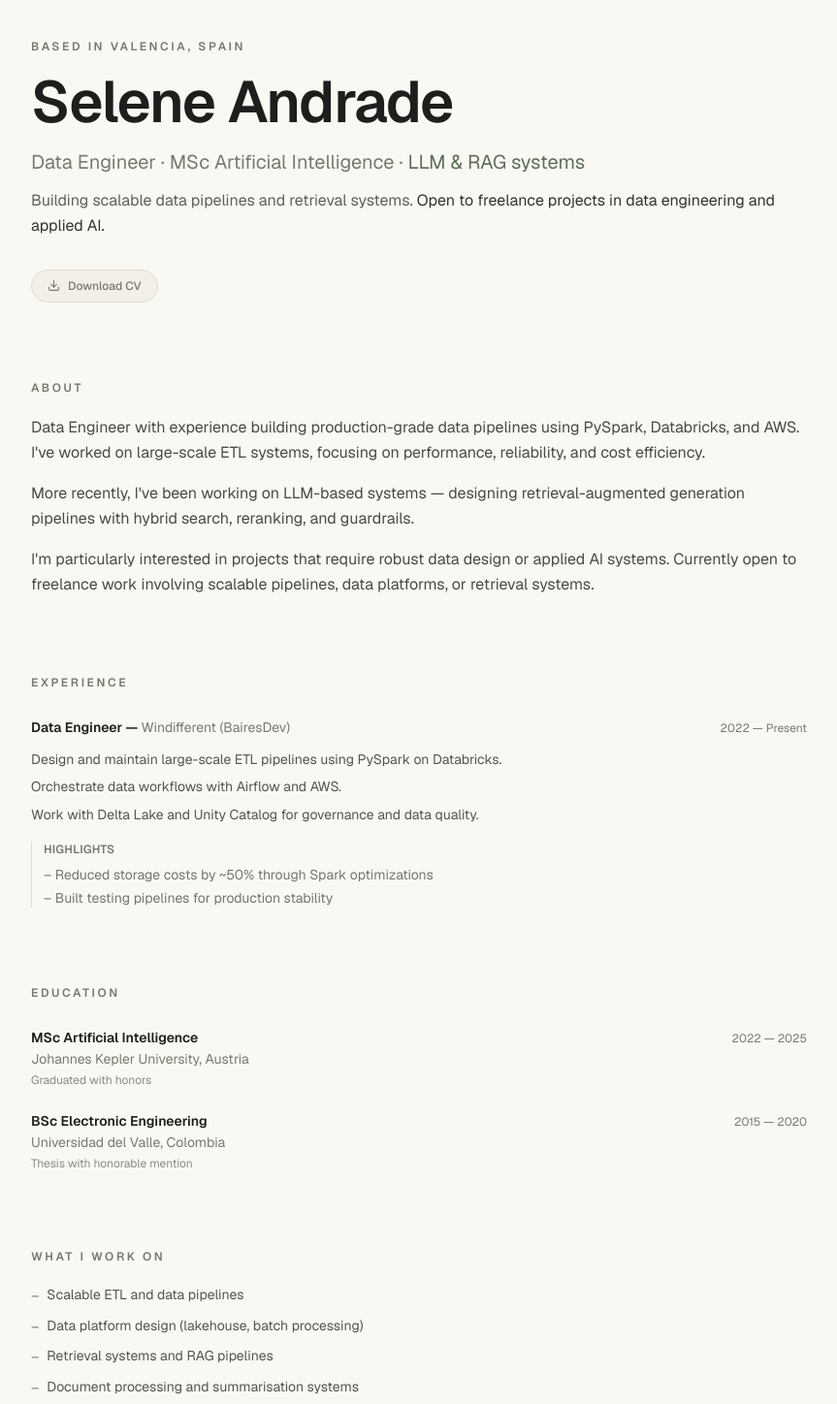
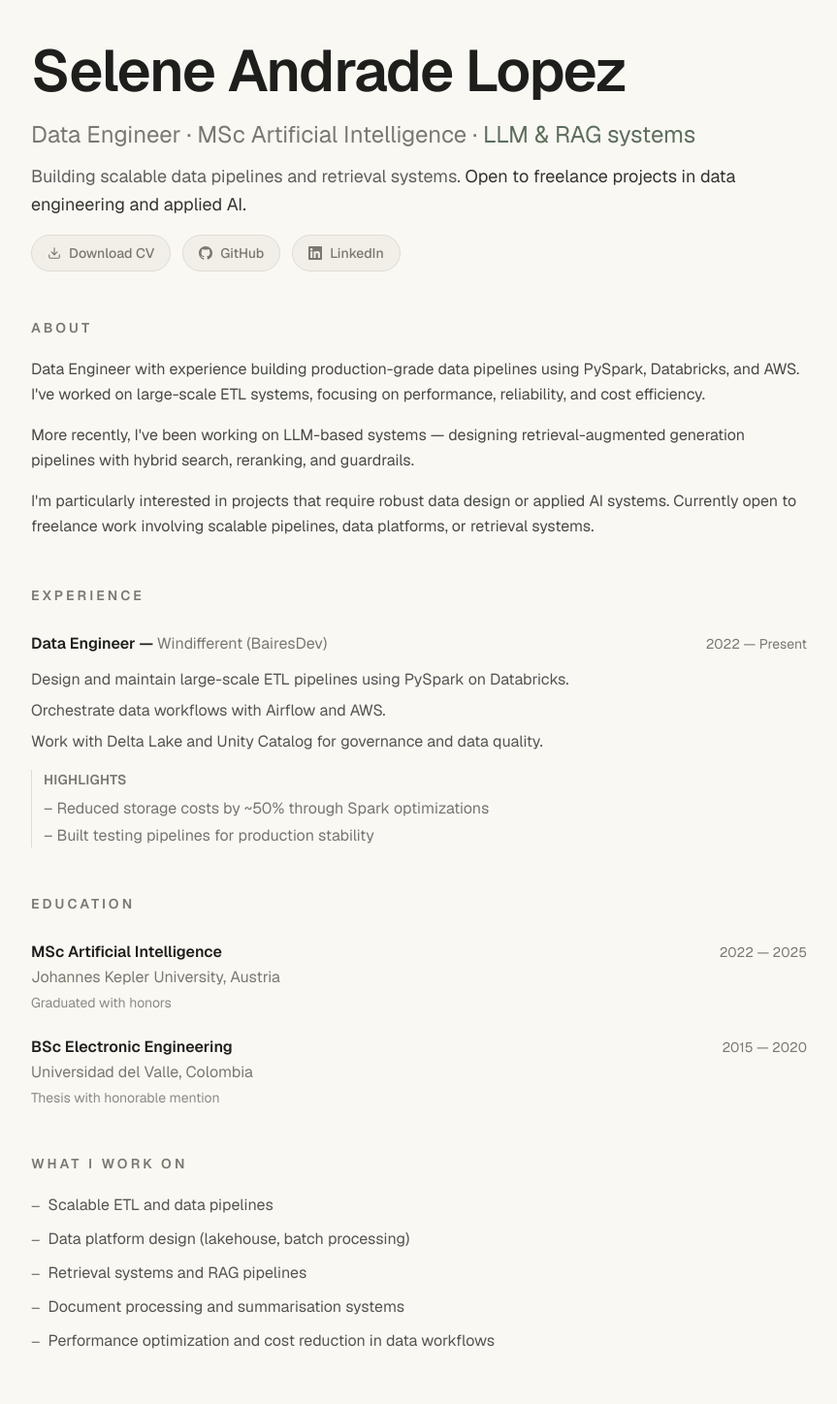
Before and after one commit to SAndrade2209/portfolio, a Next.js app: page / in a window 1280 px wide. Shown: the part 140-1588 px from the top of the page at 97% size, without its empty margins (208-1071 px from the left). Built offline with nearby package versions, Linux system fonts and the light colour scheme.

Commit message:
make bigger letters

```diff
--- a/app/data/projects.ts
+++ b/app/data/projects.ts
@@ -5,7 +5,7 @@ import ragIcon from "@/images/rag_icon.png";
 import summarizeImage from "@/images/summarize.svg";
 import summarizeIcon from "@/images/sum_icon.png";
 import albumIcon from "@/images/album_icon.png";
-import albumImage from "@/images/album_hero.png";
+import albumImage from "@/images/album_hero2.png";
 
 
 export type Project = {
--- a/app/globals.css
+++ b/app/globals.css
@@ -28,8 +28,8 @@ body {
   background: var(--background);
   color: var(--foreground);
   font-family: var(--font-geist-sans), system-ui, sans-serif;
-  font-size: 17px;
-  line-height: 1.65;
+  font-size: 18px;
+  line-height: 1.7;
 }
 *, *::before, *::after {
   box-sizing: border-box;
--- a/app/layout.tsx
+++ b/app/layout.tsx
@@ -13,7 +13,7 @@ const geistMono = Geist_Mono({
 });
 
 export const metadata: Metadata = {
-  title: "Portfolio",
+  title: "S.A. Portfolio",
   description: "",
 };
 
--- a/app/page.tsx
+++ b/app/page.tsx
@@ -11,18 +11,18 @@ export default function Home() {
         <SiteHeader active="/" />
 
         {/* Hero */}
-        <section className="mb-20 pt-4">
-          <p className="mb-4 text-xs font-semibold tracking-[0.22em] text-(--muted) uppercase">
-            Based in Valencia, Spain
-          </p>
-          <h1 className="text-5xl font-semibold leading-[1.1] tracking-tight md:text-6xl">
-            Selene Andrade
+        <section className="mb-10 pt-4">
+          {/*<p className="mb-4 text-sm font-semibold tracking-[0.22em] text-(--muted) uppercase">*/}
+          {/*  Based in Valencia, Spain*/}
+          {/*</p>*/}
+          <h1 className="text-4xl font-semibold leading-[1.1] tracking-tight md:text-6xl">
+            Selene Andrade Lopez
           </h1>
-          <p className="mt-4 text-xl text-(--muted) leading-snug">
+          <p className="mt-4 text-2xl text-(--muted) leading-snug">
             Data Engineer · MSc Artificial Intelligence ·{" "}
             <span className="text-(--accent)">LLM &amp; RAG systems</span>
           </p>
-          <p className="mt-3 text-base text-(--foreground)/70 leading-relaxed">
+          <p className="mt-3 text-lg text-(--foreground)/70 leading-relaxed">
             Building scalable data pipelines and retrieval systems.{" "}
             <span className="text-(--foreground)/90">
               Open to freelance projects in data engineering and applied AI.
@@ -30,35 +30,47 @@ export default function Home() {
           </p>
         </section>
 
-        {/* CV Download */}
-        <div className="mb-20 -mt-12">
+        {/* CV / GitHub / LinkedIn */}
+        <div className="mb-12 -mt-6 flex flex-wrap gap-3">
           <a
-            href="/cv_andrade.pdf"
+            href="/cv032026.pdf"
             download
-            className="inline-flex items-center gap-2 rounded-full border border-(--border) bg-(--surface) px-4 py-2 text-xs font-medium text-(--muted) transition-colors hover:text-foreground hover:border-foreground/30"
+            className="inline-flex items-center gap-2 rounded-full border border-(--border) bg-(--surface) px-4 py-2 text-sm font-medium text-(--muted) transition-colors hover:text-foreground hover:border-foreground/30"
           >
-            <svg
-              xmlns="http://www.w3.org/2000/svg"
-              width="13"
-              height="13"
-              viewBox="0 0 24 24"
-              fill="none"
-              stroke="currentColor"
-              strokeWidth="2"
-              strokeLinecap="round"
-              strokeLinejoin="round"
-            >
+            <svg xmlns="http://www.w3.org/2000/svg" width="14" height="14" viewBox="0 0 24 24" fill="none" stroke="currentColor" strokeWidth="2" strokeLinecap="round" strokeLinejoin="round">
               <path d="M21 15v4a2 2 0 0 1-2 2H5a2 2 0 0 1-2-2v-4" />
               <polyline points="7 10 12 15 17 10" />
               <line x1="12" y1="15" x2="12" y2="3" />
             </svg>
             Download CV
           </a>
+          <a
+            href="https://github.com/SAndrade2209"
+            target="_blank"
+            rel="noreferrer"
+            className="inline-flex items-center gap-2 rounded-full border border-(--border) bg-(--surface) px-4 py-2 text-sm font-medium text-(--muted) transition-colors hover:text-foreground hover:border-foreground/30"
+          >
+            <svg viewBox="0 0 16 16" width="14" height="14" className="fill-current" aria-hidden="true">
+              <path d="M8 0C3.58 0 0 3.58 0 8c0 3.54 2.29 6.53 5.47 7.59.4.07.55-.17.55-.38 0-.19-.01-.82-.01-1.49-2.01.37-2.53-.49-2.69-.94-.09-.23-.48-.94-.82-1.13-.28-.15-.68-.52-.01-.53.63-.01 1.08.58 1.23.82.72 1.21 1.87.87 2.33.66.07-.52.28-.87.51-1.07-1.78-.2-3.64-.89-3.64-3.95 0-.87.31-1.59.82-2.15-.08-.2-.36-1.02.08-2.12 0 0 .67-.21 2.2.82a7.65 7.65 0 0 1 2-.27c.68 0 1.36.09 2 .27 1.53-1.04 2.2-.82 2.2-.82.44 1.1.16 1.92.08 2.12.51.56.82 1.27.82 2.15 0 3.07-1.87 3.75-3.65 3.95.29.25.54.73.54 1.48 0 1.07-.01 1.93-.01 2.2 0 .21.15.46.55.38A8.01 8.01 0 0 0 16 8c0-4.42-3.58-8-8-8z" />
+            </svg>
+            GitHub
+          </a>
+          <a
+            href="https://www.linkedin.com/in/selene-andrade-a23367163/"
+            target="_blank"
+            rel="noreferrer"
+            className="inline-flex items-center gap-2 rounded-full border border-(--border) bg-(--surface) px-4 py-2 text-sm font-medium text-(--muted) transition-colors hover:text-foreground hover:border-foreground/30"
+          >
+            <svg xmlns="http://www.w3.org/2000/svg" width="14" height="14" viewBox="0 0 24 24" fill="currentColor">
+              <path d="M20.447 20.452h-3.554v-5.569c0-1.328-.027-3.037-1.852-3.037-1.853 0-2.136 1.445-2.136 2.939v5.667H9.351V9h3.414v1.561h.046c.477-.9 1.637-1.85 3.37-1.85 3.601 0 4.267 2.37 4.267 5.455v6.286zM5.337 7.433a2.062 2.062 0 0 1-2.063-2.065 2.064 2.064 0 1 1 2.063 2.065zm1.782 13.019H3.555V9h3.564v11.452zM22.225 0H1.771C.792 0 0 .774 0 1.729v20.542C0 23.227.792 24 1.771 24h20.451C23.2 24 24 23.227 24 22.271V1.729C24 .774 23.2 0 22.222 0h.003z"/>
+            </svg>
+            LinkedIn
+          </a>
         </div>
 
         {/* About */}
-        <section className="mb-20">
-          <p className="text-xs font-semibold tracking-[0.22em] text-(--muted) uppercase mb-5">
+        <section className="mb-12">
+          <p className="text-sm font-semibold tracking-[0.22em] text-(--muted) uppercase mb-5">
             About
           </p>
           <div className="flex flex-col gap-4 text-base leading-relaxed text-(--foreground)/80">
@@ -83,38 +95,30 @@ export default function Home() {
         </section>
 
         {/* Experience */}
-        <section className="mb-20">
-          <p className="text-xs font-semibold tracking-[0.22em] text-(--muted) uppercase mb-7">
+        <section className="mb-12">
+          <p className="text-sm font-semibold tracking-[0.22em] text-(--muted) uppercase mb-7">
             Experience
           </p>
           <div className="flex flex-col gap-8">
             <div>
               <div className="flex items-baseline justify-between mb-1">
-                <p className="text-sm font-semibold text-foreground">
+                <p className="text-base font-semibold text-foreground">
                   Data Engineer —{" "}
                   <span className="text-(--muted) font-normal">
                     Windifferent (BairesDev)
                   </span>
                 </p>
-                <p className="text-xs text-(--muted) shrink-0 ml-4">
+                <p className="text-sm text-(--muted) shrink-0 ml-4">
                   2022 — Present
                 </p>
               </div>
-              <ul className="mt-3 flex flex-col gap-1.5 text-sm text-(--foreground)/75 leading-relaxed">
-                <li>
-                  Design and maintain large-scale ETL pipelines using PySpark
-                  on Databricks.
-                </li>
-                <li>
-                  Orchestrate data workflows with Airflow and AWS.
-                </li>
-                <li>
-                  Work with Delta Lake and Unity Catalog for governance and
-                  data quality.
-                </li>
+              <ul className="mt-3 flex flex-col gap-1.5 text-base text-(--foreground)/75 leading-relaxed">
+                <li>Design and maintain large-scale ETL pipelines using PySpark on Databricks.</li>
+                <li>Orchestrate data workflows with Airflow and AWS.</li>
+                <li>Work with Delta Lake and Unity Catalog for governance and data quality.</li>
               </ul>
-              <div className="mt-4 pl-3 border-l border-(--border) flex flex-col gap-1 text-sm text-(--foreground)/60">
-                <p className="text-xs font-semibold tracking-wide text-(--muted) uppercase mb-1">
+              <div className="mt-4 pl-3 border-l border-(--border) flex flex-col gap-1 text-base text-(--foreground)/60">
+                <p className="text-sm font-semibold tracking-wide text-(--muted) uppercase mb-1">
                   Highlights
                 </p>
                 <p>– Reduced storage costs by ~50% through Spark optimizations</p>
@@ -125,52 +129,36 @@ export default function Home() {
         </section>
 
         {/* Education */}
-        <section className="mb-20">
-          <p className="text-xs font-semibold tracking-[0.22em] text-(--muted) uppercase mb-7">
+        <section className="mb-12">
+          <p className="text-sm font-semibold tracking-[0.22em] text-(--muted) uppercase mb-7">
             Education
           </p>
           <div className="flex flex-col gap-6">
             <div className="flex flex-col gap-0.5">
               <div className="flex items-baseline justify-between">
-                <p className="text-sm font-semibold text-foreground">
-                  MSc Artificial Intelligence
-                </p>
-                <p className="text-xs text-(--muted) shrink-0 ml-4">
-                  2022 — 2025
-                </p>
+                <p className="text-base font-semibold text-foreground">MSc Artificial Intelligence</p>
+                <p className="text-sm text-(--muted) shrink-0 ml-4">2022 — 2025</p>
               </div>
-              <p className="text-sm text-(--muted)">
-                Johannes Kepler University, Austria
-              </p>
-              <p className="text-xs text-(--foreground)/50 mt-0.5">
-                Graduated with honors
-              </p>
+              <p className="text-base text-(--muted)">Johannes Kepler University, Austria</p>
+              <p className="text-sm text-(--foreground)/50 mt-0.5">Graduated with honors</p>
             </div>
             <div className="flex flex-col gap-0.5">
               <div className="flex items-baseline justify-between">
-                <p className="text-sm font-semibold text-foreground">
-                  BSc Electronic Engineering
-                </p>
-                <p className="text-xs text-(--muted) shrink-0 ml-4">
-                  2015 — 2020
-                </p>
+                <p className="text-base font-semibold text-foreground">BSc Electronic Engineering</p>
+                <p className="text-sm text-(--muted) shrink-0 ml-4">2015 — 2020</p>
               </div>
-              <p className="text-sm text-(--muted)">
-                Universidad del Valle, Colombia
-              </p>
-              <p className="text-xs text-(--foreground)/50 mt-0.5">
-                Thesis with honorable mention
-              </p>
+              <p className="text-base text-(--muted)">Universidad del Valle, Colombia</p>
+              <p className="text-sm text-(--foreground)/50 mt-0.5">Thesis with honorable mention</p>
             </div>
           </div>
         </section>
 
         {/* What I work on */}
-        <section className="mb-20">
-          <p className="text-xs font-semibold tracking-[0.22em] text-(--muted) uppercase mb-5">
+        <section className="mb-12">
+          <p className="text-sm font-semibold tracking-[0.22em] text-(--muted) uppercase mb-5">
             What I work on
           </p>
-          <ul className="flex flex-col gap-2 text-sm text-(--foreground)/75 leading-relaxed">
+          <ul className="flex flex-col gap-2 text-base text-(--foreground)/75 leading-relaxed">
             {[
               "Scalable ETL and data pipelines",
               "Data platform design (lakehouse, batch processing)",
@@ -187,15 +175,12 @@ export default function Home() {
         </section>
 
         {/* Selected work */}
-        <section className="mb-20">
+        <section className="mb-12">
           <div className="flex items-baseline justify-between mb-7">
-            <p className="text-xs font-semibold tracking-[0.22em] text-(--muted) uppercase">
+            <p className="text-sm font-semibold tracking-[0.22em] text-(--muted) uppercase">
               Selected work
             </p>
-            <Link
-              href="/projects"
-              className="text-sm text-(--muted) hover:text-foreground transition-colors"
-            >
+            <Link href="/projects" className="text-base text-(--muted) hover:text-foreground transition-colors">
               All projects →
             </Link>
           </div>
@@ -221,26 +206,23 @@ export default function Home() {
                 {/* Meta */}
                 <div className="flex flex-col justify-between gap-3">
                   <div>
-                    <p className="mb-1.5 text-[10px] font-semibold tracking-[0.18em] text-(--muted) uppercase">
+                    <p className="mb-1.5 text-xs font-semibold tracking-[0.18em] text-(--muted) uppercase">
                       {String(i + 1).padStart(2, "0")} &middot; {project.kicker}
                     </p>
-                    <h2 className="text-base font-semibold leading-snug text-foreground">
+                    <h2 className="text-lg font-semibold leading-snug text-foreground">
                       {project.title}
                     </h2>
-                    <p className="mt-2 text-sm leading-relaxed text-(--muted)">
+                    <p className="mt-2 text-base leading-relaxed text-(--muted)">
                       {project.summary}
                     </p>
                   </div>
                   <div className="flex flex-wrap items-center gap-2">
                     {project.stack.slice(0, 4).map((tag) => (
-                      <span
-                        key={tag}
-                        className="rounded-full border border-(--border) px-3 py-1 text-xs text-(--muted)"
-                      >
+                      <span key={tag} className="rounded-full border border-(--border) px-3 py-1 text-sm text-(--muted)">
                         {tag}
                       </span>
                     ))}
-                    <span className="ml-auto text-sm font-medium text-foreground group-hover:underline underline-offset-2">
+                    <span className="ml-auto text-base font-medium text-foreground group-hover:underline underline-offset-2">
                       View →
                     </span>
                   </div>
@@ -252,10 +234,10 @@ export default function Home() {
 
         {/* Contact */}
         <section className="border-t border-(--border) pt-10 pb-16">
-          <p className="text-xs font-semibold tracking-[0.22em] text-(--muted) uppercase mb-5">
+          <p className="text-sm font-semibold tracking-[0.22em] text-(--muted) uppercase mb-5">
             Contact
           </p>
-          <div className="flex flex-col gap-2 text-sm text-(--foreground)/80">
+          <div className="flex flex-col gap-2 text-base text-(--foreground)/80">
             <a
               href="mailto:selene.andradelopez@gmail.com"
               className="hover:text-foreground transition-colors w-fit"
--- a/components/SiteHeader.tsx
+++ b/components/SiteHeader.tsx
@@ -16,7 +16,7 @@ export function SiteHeader({ active }: SiteHeaderProps) {
       <div className="flex items-center justify-between gap-4 rounded-full border border-(--border) bg-[rgba(250,248,243,0.86)] px-4 py-3 shadow-sm backdrop-blur md:px-6">
         <Link href="/" className="min-w-0">
           <p className="truncate text-[11px] font-semibold tracking-[0.22em] text-(--muted) uppercase">
-            Selene Andrade
+            Selene Andrade Lopez
           </p>
           <p className="truncate text-xs text-foreground/60">
             Data engineer · AI systems
```
Also changed, not shown: app/projects/album-covers/page.tsx (+19 -30 lines), app/projects/page.tsx (+8 -8 lines), app/projects/scientific-rag/page.tsx (+18 -18 lines), app/projects/summarization/page.tsx (+18 -18 lines), 1 other file (tests, documents, lock files or other folders).
